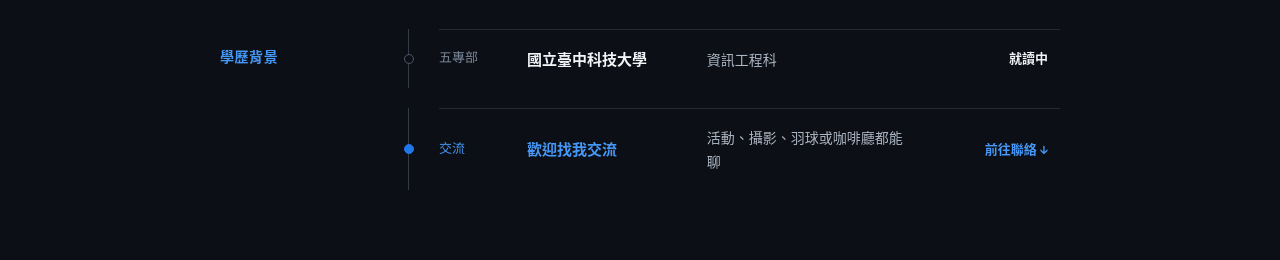
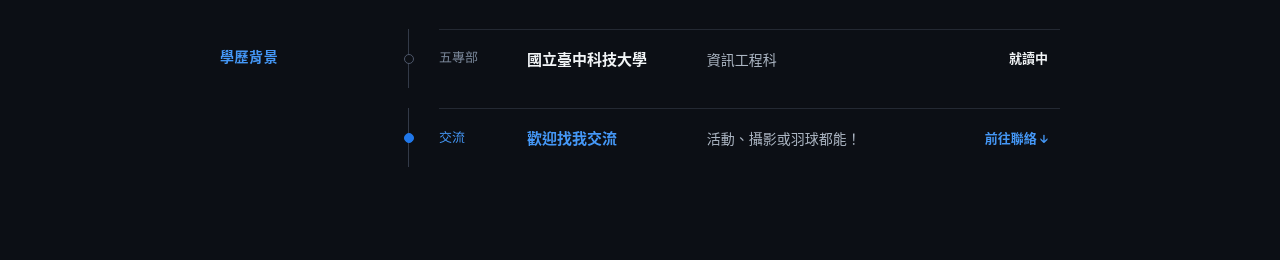
Before and after one commit to cpj0624/cpj0624.github.io, a plain HTML site: page index.html in a window 1280 px wide. Shown: the part 1554-1814 px from the top of the page. Drawn offline with Linux system fonts and the light colour scheme.

Commit message:
同步更新 experiences.json 副標與 CDN 快取破除機制至 PR #3

```diff
--- a/data/experiences.json
+++ b/data/experiences.json
@@ -63,7 +63,7 @@
   ],
   "cta": {
     "title": "歡迎找我交流",
-    "subtitle": "活動、攝影、羽球或咖啡廳都能聊",
+    "subtitle": "活動、攝影或羽球都能！",
     "action": "前往聯絡 ↓",
     "href": "#contact"
   }
--- a/index.html
+++ b/index.html
@@ -38,9 +38,8 @@
   <!-- GEO: AI 搜尋引擎摘要 -->
   <meta name="ai-content" content="Pin-Jun Chen (陳品均) is a Computer Science student in the five-year junior college program at National Taichung University of Science and Technology (NTCUST), Taiwan. He served as Photography Director (7th) and President (8th) of the CSIE Student Association and Deputy Minister of Student Services (23rd) in the NTCUST Student Association. His competition and event highlights include 5th place in FineBI x Taiwan Data Power Award (2025), invited attendee at SITCON (2026), and Merit Award in the TASA Taiwan Rocket Cup (2026). His interests include badminton, photography, and cafes.">
 
-  <!-- 資源預載（Preload 頭像、JSON 與 ES Modules） -->
+  <!-- 資源預載（Preload 頭像與 ES Modules） -->
   <link rel="preload" href="assets/avatar.jpg" as="image" fetchpriority="high">
-  <link rel="preload" href="data/experiences.json" as="fetch" crossorigin="anonymous">
   <link rel="modulepreload" href="js/main.js">
   <link rel="modulepreload" href="js/utils.js">
   <link rel="modulepreload" href="js/timeline.js">
--- a/js/timeline.js
+++ b/js/timeline.js
@@ -69,7 +69,7 @@ export async function initTimeline() {
   if (!container) return;
 
   try {
-    const res = await fetch('data/experiences.json', { cache: 'no-store' });
+    const res = await fetch(`data/experiences.json?t=${Date.now()}`, { cache: 'no-store' });
     if (!res.ok) throw new Error(`HTTP ${res.status}`);
     const data = await res.json();
     const groups = Array.isArray(data.groups) ? data.groups : [];
```
